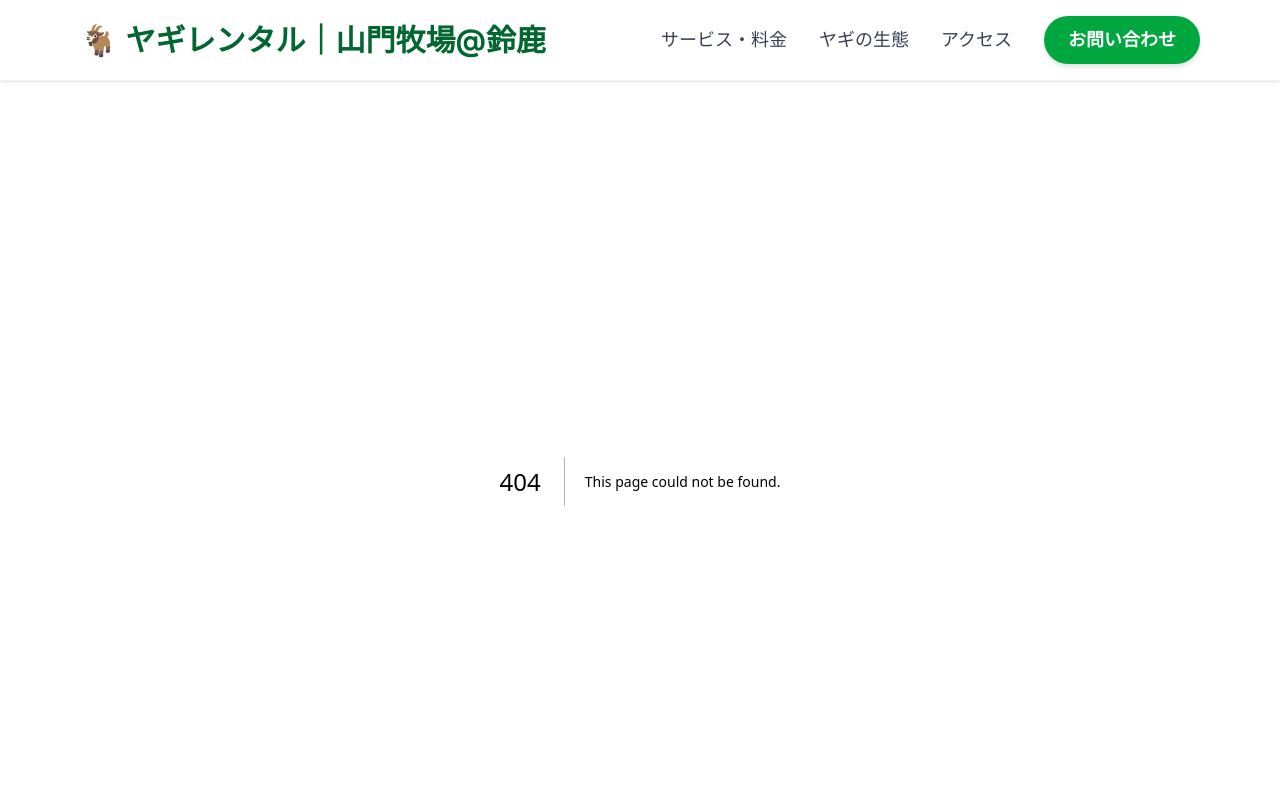
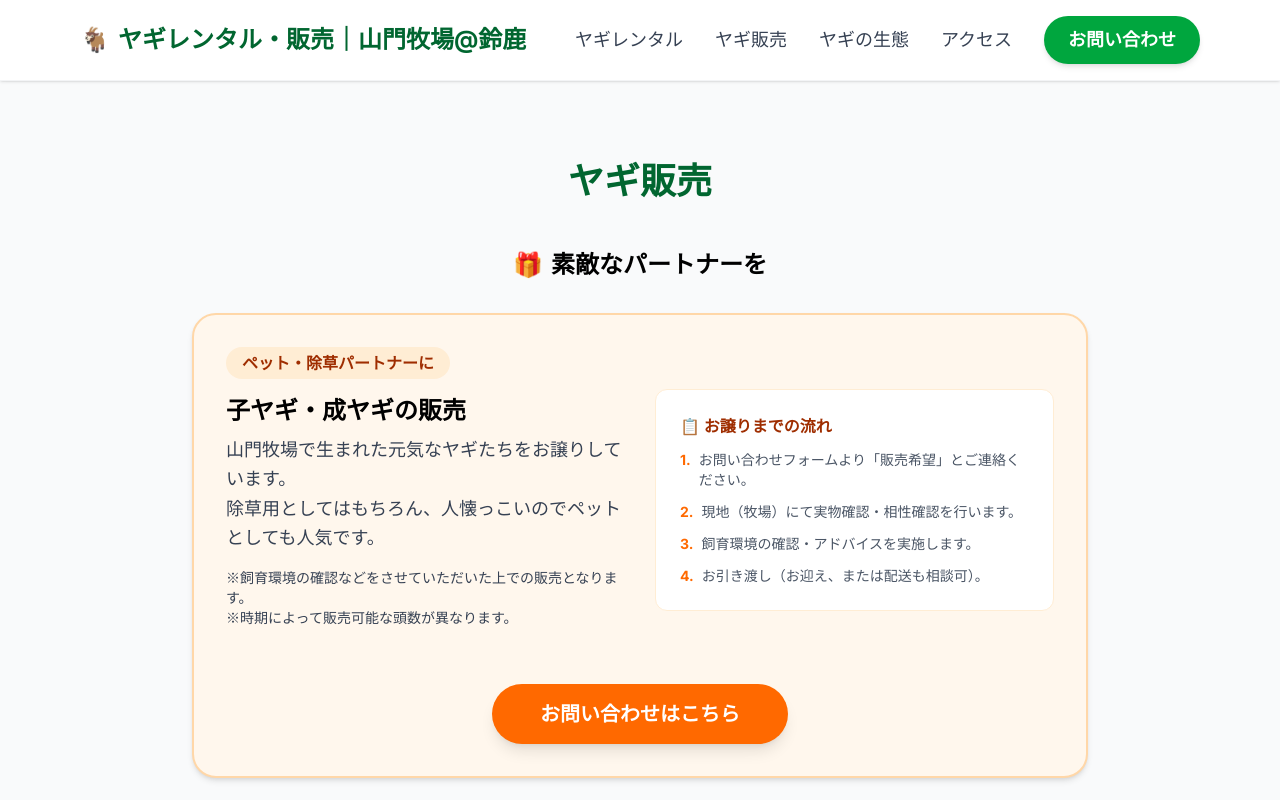
Before and after one commit to mune-Geeks/goat-rental, a Next.js app: page /sales in a window 1280 px wide. Before the commit this address had no page. Shown: the top 800 px of the page. Built offline with nearby package versions, Linux system fonts and the light colour scheme.

Commit message:
販売ページの追加とその他の修正

```diff
--- /dev/null
+++ b/app/sales/page.tsx
@@ -0,0 +1,78 @@
+import type { Metadata } from "next";
+import Link from "next/link";
+
+export const metadata: Metadata = {
+    title: "ヤギ販売（里親募集） | 山門牧場",
+    description: "山門牧場で生まれた元気な子ヤギ・成ヤギの販売（里親募集）について",
+};
+
+export default function SalesPage() {
+    return (
+        <main className="py-20 px-6 bg-gray-50 min-h-screen">
+            <div className="max-w-4xl mx-auto">
+                <h1 className="text-3xl md:text-4xl font-bold mb-12 text-center text-green-800">
+                    ヤギ販売
+                </h1>
+
+                <section className="mb-20">
+                    <h2 className="text-2xl font-bold mb-8 text-center flex items-center justify-center gap-2">
+                        <span>🎁</span>
+                        <span>素敵なパートナーを</span>
+                    </h2>
+
+                    <div className="bg-orange-50 p-8 rounded-3xl shadow-md border-2 border-orange-200">
+                        <div className="flex flex-col md:flex-row gap-8 items-center">
+                            <div className="w-full md:w-1/2">
+                                <div className="bg-orange-100 text-orange-800 font-bold inline-block px-4 py-1 rounded-full mb-4">
+                                    ペット・除草パートナーに
+                                </div>
+                                <h3 className="text-2xl font-bold mb-2">子ヤギ・成ヤギの販売</h3>
+                                <div className="text-lg text-gray-700 leading-relaxed mb-6">
+                                    <p className="mb-4">
+                                        山門牧場で生まれた元気なヤギたちをお譲りしています。<br />
+                                        除草用としてはもちろん、人懐っこいのでペットとしても人気です。
+                                    </p>
+                                    <p className="text-sm">
+                                        ※飼育環境の確認などをさせていただいた上での販売となります。<br />
+                                        ※時期によって販売可能な頭数が異なります。
+                                    </p>
+                                </div>
+
+                            </div>
+                            <div className="w-full md:w-1/2 bg-white p-6 rounded-xl border border-orange-100">
+                                <h4 className="font-bold mb-3 text-orange-800">📋 お譲りまでの流れ</h4>
+                                <ul className="space-y-3 text-gray-600 text-sm">
+                                    <li className="flex items-start gap-2">
+                                        <span className="text-orange-500 font-bold">1.</span>
+                                        <span>お問い合わせフォームより「販売希望」とご連絡ください。</span>
+                                    </li>
+                                    <li className="flex items-start gap-2">
+                                        <span className="text-orange-500 font-bold">2.</span>
+                                        <span>現地（牧場）にて実物確認・相性確認を行います。</span>
+                                    </li>
+                                    <li className="flex items-start gap-2">
+                                        <span className="text-orange-500 font-bold">3.</span>
+                                        <span>飼育環境の確認・アドバイスを実施します。</span>
+                                    </li>
+                                    <li className="flex items-start gap-2">
+                                        <span className="text-orange-500 font-bold">4.</span>
+                                        <span>お引き渡し（お迎え、または配送も相談可）。</span>
+                                    </li>
+                                </ul>
+                            </div>
+                        </div>
+
+                        <div className="mt-8 text-center">
+                            <Link
+                                href="/contact"
+                                className="inline-block bg-orange-500 text-white text-xl font-bold py-4 px-12 rounded-full shadow-lg hover:bg-orange-600 hover:shadow-xl transition transform hover:-translate-y-1"
+                            >
+                                お問い合わせはこちら
+                            </Link>
+                        </div>
+                    </div>
+                </section>
+            </div>
+        </main>
+    );
+}
--- a/app/service/page.tsx
+++ b/app/service/page.tsx
@@ -114,6 +114,9 @@ export default function ServicePage() {
             </Link>
           </div>
         </section>
+
+
+
       </div>
     </main>
   );
--- a/components/Header.tsx
+++ b/components/Header.tsx
@@ -18,16 +18,19 @@ export default function Header() {
                 <Link
                     href="/"
                     onClick={closeMenu}
-                    className="text-base sm:text-xl md:text-3xl font-bold text-green-800 hover:opacity-80 transition flex items-center gap-2"
+                    className="text-sm sm:text-lg md:text-2xl font-bold text-green-800 hover:opacity-80 transition flex items-center gap-2"
                 >
                     <span>🐐</span>
-                    <span>ヤギレンタル｜山門牧場@鈴鹿</span>
+                    <span>ヤギレンタル・販売｜山門牧場@鈴鹿</span>
                 </Link>
 
                 {/* ▼ PC用メニュー（スマホでは隠す） */}
                 <nav className="hidden md:flex items-center gap-8 text-lg font-medium text-gray-700">
                     <Link href="/service" className="hover:text-green-600 transition">
-                        サービス・料金
+                        ヤギレンタル
+                    </Link>
+                    <Link href="/sales" className="hover:text-green-600 transition">
+                        ヤギ販売
                     </Link>
                     <Link href="/about-goat" className="hover:text-green-600 transition">
                         ヤギの生態
@@ -71,7 +74,14 @@ export default function Header() {
                         onClick={closeMenu}
                         className="text-xl font-bold text-gray-700 py-3 border-b border-gray-100"
                     >
-                        サービス・料金
+                        ヤギレンタル
+                    </Link>
+                    <Link
+                        href="/sales"
+                        onClick={closeMenu}
+                        className="text-xl font-bold text-gray-700 py-3 border-b border-gray-100"
+                    >
+                        ヤギ販売
                     </Link>
                     <Link
                         href="/about-goat"
```
